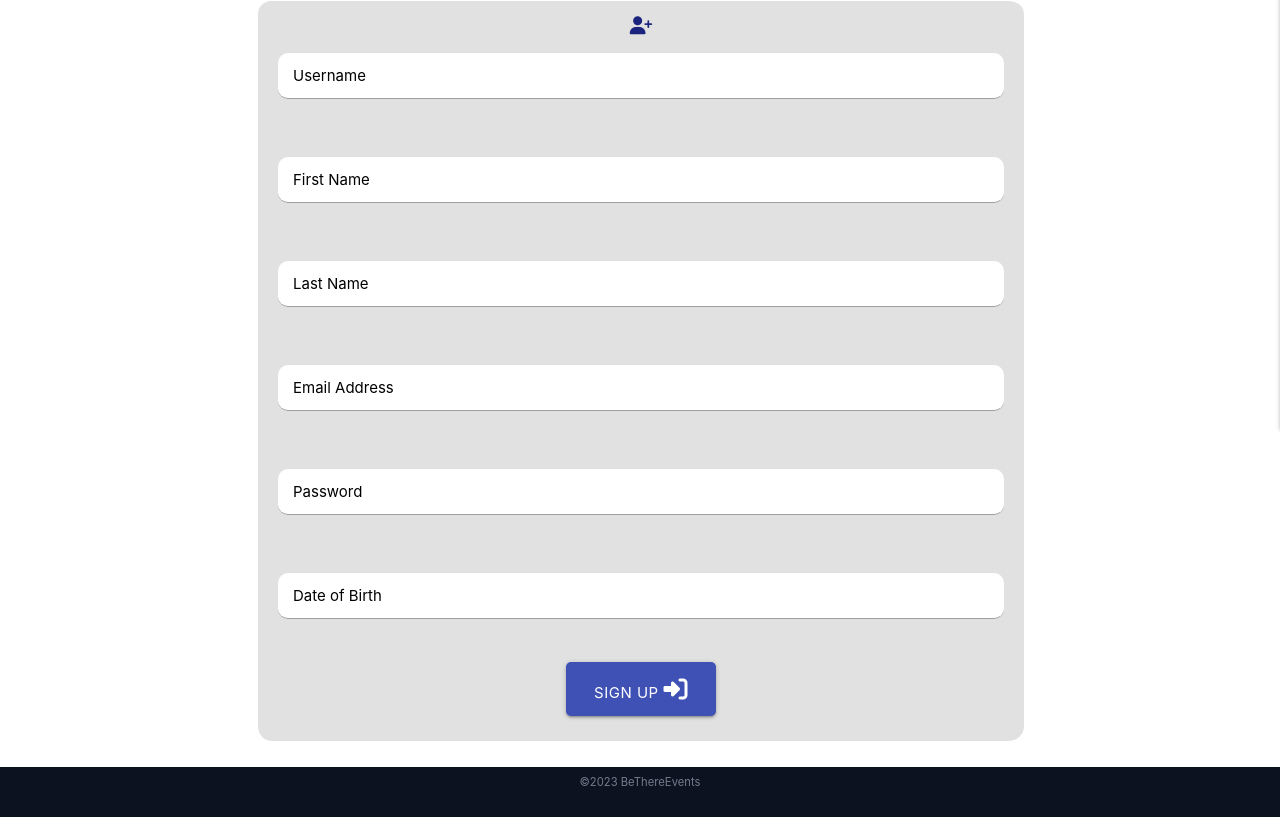
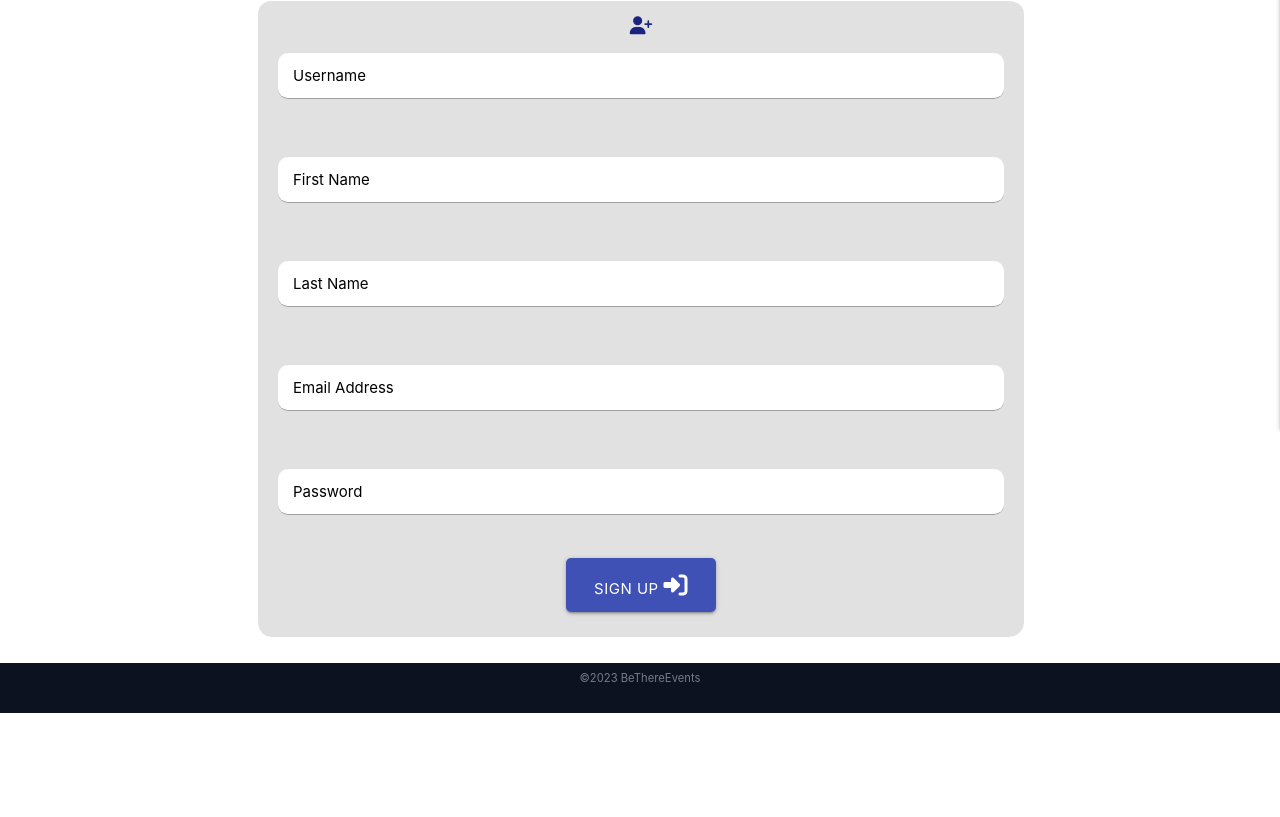
Before and after one commit to wendybovill/be-there-events, a Flask app: page /sign_up in a window 1280 px wide. Shown: the part 431-1248 px from the top of the page. After the commit the page ends 1144 px from the top, so only its background shows below. Run offline with Flask 3, Linux system fonts and the light colour scheme; some libraries are stand-ins or nearby versions.

Commit message:
edited sign up form

```diff
--- a/templates/register.html
+++ b/templates/register.html
@@ -42,22 +42,15 @@
             <!-- Email -->
             <div class="row">
                 <div class="input-field col s12">
-                    <input id="email" name="email" type="text" class="validate white" minlength="3" maxlength="75" required>
+                    <input id="email" name="email" type="text" class="validate white" minlength="3" maxlength="75" pattern="^[a-zA-Z0-9.!#$%&'*+/=?^_`{|}~-]+@[a-zA-Z0-9-]+(?:\.[a-zA-Z0-9-]+)*$" required>
                     <label for="email" >Email Address</label>
                 </div>
             </div>
             <!-- Password -->
             <div class="row">
                 <div class="input-field col s12">
-                    <input id="password" name="password" type="password" class="validate white" minlength="5" maxlength="15" pattern="^[a-zA-Z0-9.!#$%&'*+/=?^_`{|}~-]+@[a-zA-Z0-9-]+(?:\.[a-zA-Z0-9-]+)*$" required>
+                    <input id="password" name="password" type="password" class="validate white" minlength="5" maxlength="15" pattern="^[a-zA-z0-9]{5,15}$" required>
                     <label for="password">Password</label>
-                </div>
-            </div>
-            <!-- Date of Birth -->
-            <div class="row">
-                <div class="input-field col s12">
-                    <input id="dob" name="dob" type="text" class="datepicker validate white" minlength="3" maxlength="15" required>
-                    <label for="dob" >Date of Birth</label>
                 </div>
             </div>
             <!-- Submit -->
```
